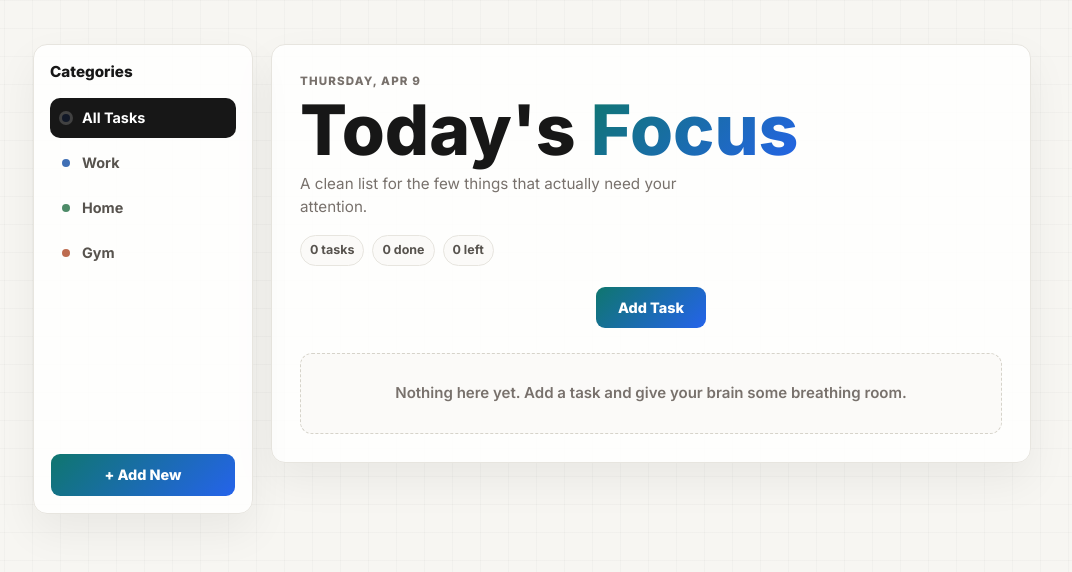
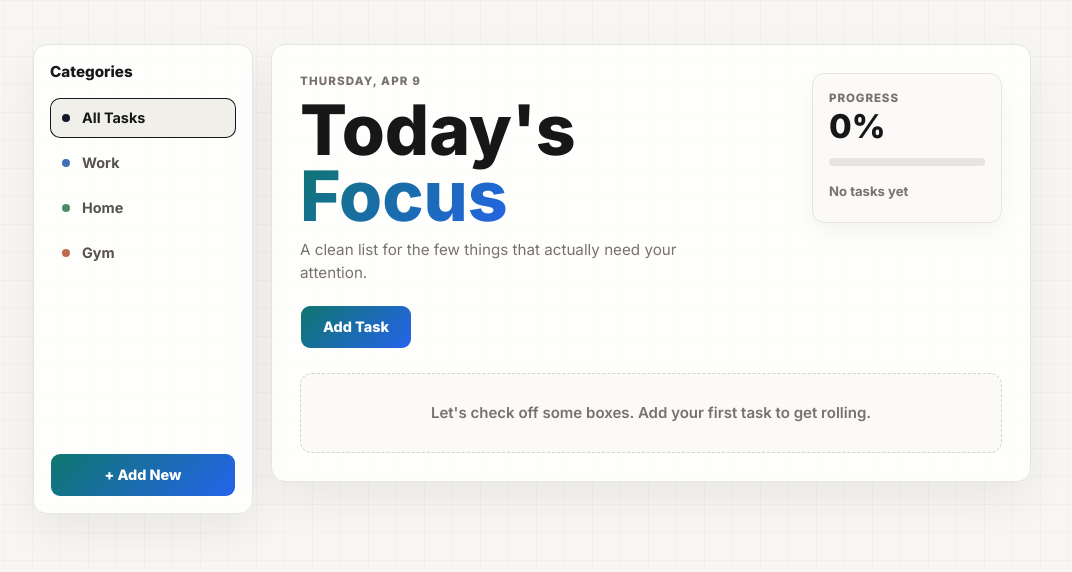
Before and after one commit to Chibbs13/todo-react, a React (Vite) app in the folder client/: page / in a window 1280 px wide. Shown: the top 572 px of the page, without its empty margins (108-1180 px from the left). Built offline with nearby package versions, Linux system fonts and the light colour scheme.

Commit message:
Added progress tracking with empty state and celebration animation

```diff
--- a/client/src/App.css
+++ b/client/src/App.css
@@ -114,12 +114,13 @@ textarea {
 }
 
 .category-item.active {
-  background: #171717;
-  color: #ffffff;
+  background: #f0efea;
+  color: #171717;
+  box-shadow: inset 0 0 0 1px #171717;
 }
 
 .category-item.active::before {
-  box-shadow: 0 0 0 3px rgba(255, 255, 255, 0.18);
+  box-shadow: 0 0 0 3px var(--category-soft);
 }
 
 .category-add-button {
@@ -151,9 +152,16 @@ textarea {
   padding: 28px;
 }
 
+.todo-top-row {
+  display: grid;
+  grid-template-columns: minmax(0, 1fr) 190px;
+  gap: 18px;
+  align-items: start;
+  margin-bottom: 20px;
+}
+
 .todo-header {
-  display: block;
-  margin-bottom: 20px;
+  min-width: 0;
 }
 
 .todo-heading {
@@ -198,7 +206,7 @@ textarea {
 .todo-add-button {
   display: block;
   min-width: 112px;
-  margin: 0 auto 24px;
+  margin: 0 0 24px;
   padding: 10px 14px;
   border: 1px solid transparent;
   border-radius: 10px;
@@ -209,21 +217,162 @@ textarea {
   font-weight: 750;
 }
 
-.task-stats {
-  display: flex;
-  flex-wrap: wrap;
-  gap: 8px;
-  margin-top: 16px;
+.progress-card {
+  position: relative;
+  display: grid;
+  gap: 12px;
+  min-height: 150px;
+  padding: 16px;
+  border: 1px solid #e7e5df;
+  border-radius: 12px;
+  background: #fbfaf8;
+  box-shadow: 0 10px 24px rgba(23, 23, 23, 0.045);
 }
 
-.task-stats span {
-  padding: 5px 9px;
-  border: 1px solid #e7e5df;
+.progress-card.celebrating {
+  animation: progressShake 0.42s ease;
+}
+
+.confetti-burst {
+  position: absolute;
+  top: 16px;
+  right: 18px;
+  pointer-events: none;
+}
+
+.great-job-pop {
+  position: absolute;
+  top: -14px;
+  right: 14px;
+  z-index: 1;
+  padding: 7px 11px;
   border-radius: 999px;
-  background: #fbfaf8;
-  color: #57534e;
-  font-size: 0.78rem;
-  font-weight: 700;
+  background: linear-gradient(135deg, #0f766e, #2563eb);
+  box-shadow:
+    0 10px 24px rgba(37, 99, 235, 0.22),
+    0 0 0 3px rgba(47, 214, 187, 0.16);
+  color: #ffffff;
+  font-size: 0.82rem;
+  font-weight: 800;
+  pointer-events: none;
+  animation: greatJobPop 2s ease forwards;
+}
+
+.confetti-burst span {
+  position: absolute;
+  width: 7px;
+  height: 12px;
+  border-radius: 2px;
+  background: #22c55e;
+  opacity: 0;
+  animation: confettiPop 1.8s ease-out forwards;
+}
+
+.confetti-burst span:nth-child(2) {
+  background: #0f766e;
+  animation-delay: 0.04s;
+  transform: rotate(30deg);
+}
+
+.confetti-burst span:nth-child(3) {
+  background: #86efac;
+  animation-delay: 0.08s;
+  transform: rotate(-22deg);
+}
+
+.confetti-burst span:nth-child(4) {
+  background: #2563eb;
+  animation-delay: 0.1s;
+  transform: rotate(16deg);
+}
+
+.confetti-burst span:nth-child(5) {
+  background: #14b8a6;
+  animation-delay: 0.14s;
+  transform: rotate(-35deg);
+}
+
+.confetti-burst span:nth-child(6) {
+  background: #bbf7d0;
+  animation-delay: 0.18s;
+  transform: rotate(42deg);
+}
+
+.confetti-burst span:nth-child(7) {
+  background: #22c55e;
+  animation-delay: 0.22s;
+  transform: rotate(-12deg);
+}
+
+.confetti-burst span:nth-child(8) {
+  background: #60a5fa;
+  animation-delay: 0.26s;
+  transform: rotate(58deg);
+}
+
+.confetti-burst span:nth-child(9) {
+  background: #2dd4bf;
+  animation-delay: 0.3s;
+  transform: rotate(-48deg);
+}
+
+.confetti-burst span:nth-child(10) {
+  background: #4ade80;
+  animation-delay: 0.34s;
+  transform: rotate(24deg);
+}
+
+.confetti-burst span:nth-child(11) {
+  background: #93c5fd;
+  animation-delay: 0.38s;
+  transform: rotate(-64deg);
+}
+
+.confetti-burst span:nth-child(12) {
+  background: #0f766e;
+  animation-delay: 0.42s;
+  transform: rotate(72deg);
+}
+
+.progress-label {
+  margin: 0 0 4px;
+  color: #78716c;
+  font-size: 0.72rem;
+  font-weight: 800;
+  letter-spacing: 0.08em;
+  text-transform: uppercase;
+}
+
+.progress-value {
+  margin: 0;
+  color: #171717;
+  font-size: 2.05rem;
+  font-weight: 800;
+  line-height: 0.95;
+}
+
+.progress-track {
+  width: 100%;
+  height: 8px;
+  overflow: hidden;
+  border-radius: 999px;
+  background: #e7e5df;
+}
+
+.progress-track span {
+  display: block;
+  height: 100%;
+  border-radius: inherit;
+  background: linear-gradient(135deg, #0f766e, #2563eb);
+  box-shadow: 0 0 16px rgba(37, 99, 235, 0.32);
+  transition: width 0.24s ease;
+}
+
+.progress-copy {
+  margin: 0;
+  color: #78716c;
+  font-size: 0.82rem;
+  font-weight: 650;
 }
 
 .task-list {
@@ -543,6 +692,132 @@ textarea {
   }
 }
 
+@keyframes progressShake {
+  0%,
+  100% {
+    transform: translateX(0);
+  }
+
+  20% {
+    transform: translateX(-3px) rotate(-0.5deg);
+  }
+
+  40% {
+    transform: translateX(3px) rotate(0.5deg);
+  }
+
+  60% {
+    transform: translateX(-2px) rotate(-0.4deg);
+  }
+
+  80% {
+    transform: translateX(2px) rotate(0.4deg);
+  }
+}
+
+@keyframes confettiPop {
+  0% {
+    opacity: 0;
+    transform: translate(0, 0) scale(0.6) rotate(0deg);
+  }
+
+  18% {
+    opacity: 1;
+  }
+
+  100% {
+    opacity: 0;
+    transform: translate(var(--confetti-x, -22px), var(--confetti-y, 42px))
+      scale(1) rotate(120deg);
+  }
+}
+
+@keyframes greatJobPop {
+  0% {
+    opacity: 0;
+    transform: translateY(8px) scale(0.86);
+  }
+
+  15% {
+    opacity: 1;
+    transform: translateY(0) scale(1.06);
+  }
+
+  28% {
+    transform: translateY(0) scale(1);
+  }
+
+  78% {
+    opacity: 1;
+    transform: translateY(0) scale(1);
+  }
+
+  100% {
+    opacity: 0;
+    transform: translateY(-8px) scale(0.96);
+  }
+}
+
+.confetti-burst span:nth-child(1) {
+  --confetti-x: -46px;
+  --confetti-y: 28px;
+}
+
+.confetti-burst span:nth-child(2) {
+  --confetti-x: -24px;
+  --confetti-y: -16px;
+}
+
+.confetti-burst span:nth-child(3) {
+  --confetti-x: 8px;
+  --confetti-y: 34px;
+}
+
+.confetti-burst span:nth-child(4) {
+  --confetti-x: -58px;
+  --confetti-y: -8px;
+}
+
+.confetti-burst span:nth-child(5) {
+  --confetti-x: 22px;
+  --confetti-y: -26px;
+}
+
+.confetti-burst span:nth-child(6) {
+  --confetti-x: -12px;
+  --confetti-y: 54px;
+}
+
+.confetti-burst span:nth-child(7) {
+  --confetti-x: -72px;
+  --confetti-y: 22px;
+}
+
+.confetti-burst span:nth-child(8) {
+  --confetti-x: 34px;
+  --confetti-y: 20px;
+}
+
+.confetti-burst span:nth-child(9) {
+  --confetti-x: -36px;
+  --confetti-y: -38px;
+}
+
+.confetti-burst span:nth-child(10) {
+  --confetti-x: 48px;
+  --confetti-y: -8px;
+}
+
+.confetti-burst span:nth-child(11) {
+  --confetti-x: -76px;
+  --confetti-y: -30px;
+}
+
+.confetti-burst span:nth-child(12) {
+  --confetti-x: 18px;
+  --confetti-y: 64px;
+}
+
 @media (max-width: 860px) {
   .app {
     padding: 24px 14px;
@@ -589,8 +864,18 @@ textarea {
     padding: 22px 16px;
   }
 
+  .todo-top-row {
+    grid-template-columns: 1fr;
+  }
+
+  .progress-card {
+    min-height: 0;
+  }
+
   .todo-add-button {
     width: 100%;
+    margin-right: 0;
+    margin-left: 0;
   }
 }
 
--- a/client/src/App.jsx
+++ b/client/src/App.jsx
@@ -1,4 +1,4 @@
-import { useCallback, useState, useEffect } from "react";
+import { useCallback, useRef, useState, useEffect } from "react";
 import "./App.css";
 import { DndContext, closestCenter } from "@dnd-kit/core";
 import { arrayMove } from "@dnd-kit/sortable";
@@ -10,10 +10,6 @@ import CategoryModal from "./components/CategoryModal";
 import { getCategoryStyle } from "./lib/categoryColors";
 
 const DEFAULT_CATEGORIES = ["All Tasks", "Work", "Home", "Gym"];
-
-function formatTaskCount(count, singular, plural = `${singular}s`) {
-  return `${count} ${count === 1 ? singular : plural}`;
-}
 
 function App() {
   const [task, setTask] = useState(() => {
@@ -50,6 +46,8 @@ function App() {
   const [taskTitle, setTaskTitle] = useState("");
   const [taskDetails, setTaskDetails] = useState("");
   const [taskCategory, setTaskCategory] = useState("All Tasks");
+  const [isCelebrating, setIsCelebrating] = useState(false);
+  const celebrationTimeoutRef = useRef(null);
 
   const [isAddingCategory, setIsAddingCategory] = useState(false);
   const [newCategory, setNewCategory] = useState("");
@@ -69,7 +67,10 @@ function App() {
   const completedTaskCount = visibleTasks.filter(
     (taskItem) => taskItem.completed,
   ).length;
-  const remainingTaskCount = visibleTasks.length - completedTaskCount;
+  const progressPercent =
+    visibleTasks.length === 0
+      ? 0
+      : Math.round((completedTaskCount / visibleTasks.length) * 100);
   const todayLabel = new Intl.DateTimeFormat("en", {
     weekday: "long",
     month: "short",
@@ -77,6 +78,19 @@ function App() {
   }).format(new Date());
   const defaultTaskCategory =
     selectedCategory === "All Tasks" ? categories[1] || "All Tasks" : selectedCategory;
+
+  useEffect(() => {
+    return () => window.clearTimeout(celebrationTimeoutRef.current);
+  }, []);
+
+  function startCelebration() {
+    window.clearTimeout(celebrationTimeoutRef.current);
+    setIsCelebrating(true);
+
+    celebrationTimeoutRef.current = window.setTimeout(() => {
+      setIsCelebrating(false);
+    }, 2200);
+  }
 
   function openAddTaskModal() {
     setIsAddingTask(true);
@@ -142,13 +156,27 @@ function App() {
   }
 
   function toggleTaskCompleted(id) {
-    setTask(
-      task.map((taskItem) =>
+    const nextTasks = task.map((taskItem) =>
       taskItem.id === id
         ? { ...taskItem, completed: !taskItem.completed }
         : taskItem,
-      ),
     );
+    const nextVisibleTasks =
+      selectedCategory === "All Tasks"
+        ? nextTasks
+        : nextTasks.filter((taskItem) => taskItem.category === selectedCategory);
+    const wasComplete =
+      visibleTasks.length > 0 &&
+      visibleTasks.every((taskItem) => taskItem.completed);
+    const nextIsComplete =
+      nextVisibleTasks.length > 0 &&
+      nextVisibleTasks.every((taskItem) => taskItem.completed);
+
+    setTask(nextTasks);
+
+    if (!wasComplete && nextIsComplete) {
+      startCelebration();
+    }
   }
 
   function handleDragEnd(event) {
@@ -195,6 +223,7 @@ function App() {
         />
 
         <div className="todo-container">
+          <div className="todo-top-row">
             <div className="todo-header">
               <div className="todo-heading">
                 <p className="todo-date">{todayLabel}</p>
@@ -207,11 +236,57 @@ function App() {
                   attention.
                 </p>
               </div>
+            </div>
 
-            <div className="task-stats" aria-label="Task summary">
-              <span>{formatTaskCount(visibleTasks.length, "task")}</span>
-              <span>{formatTaskCount(completedTaskCount, "done", "done")}</span>
-              <span>{formatTaskCount(remainingTaskCount, "left", "left")}</span>
+            <div
+              className={`progress-card ${isCelebrating ? "celebrating" : ""}`}
+              aria-label="Completion progress"
+            >
+              {isCelebrating && (
+                <>
+                  <div className="great-job-pop" role="status">
+                    Great Job!
+                  </div>
+
+                  <div className="confetti-burst" aria-hidden="true">
+                    <span />
+                    <span />
+                    <span />
+                    <span />
+                    <span />
+                    <span />
+                    <span />
+                    <span />
+                    <span />
+                    <span />
+                    <span />
+                    <span />
+                  </div>
+                </>
+              )}
+
+              <div>
+                <p className="progress-label">Progress</p>
+                <p className="progress-value">{progressPercent}%</p>
+              </div>
+
+              <div
+                className="progress-track"
+                role="progressbar"
+                aria-valuemin="0"
+                aria-valuemax="100"
+                aria-valuenow={progressPercent}
+              >
+                <span style={{ width: `${progressPercent}%` }} />
+              </div>
+
+              <p className="progress-copy">
+                {visibleTasks.length === 0
+                  ? "No tasks yet"
+                  : completedTaskCount === 0
+                    ? "Let's check off some boxes"
+                  : `${completedTaskCount} of ${visibleTasks.length} complete`}
+              </p>
             </div>
           </div>
 
--- a/client/src/components/TaskList.jsx
+++ b/client/src/components/TaskList.jsx
@@ -13,8 +13,8 @@ function TaskList({
 }) {
   const emptyMessage =
     selectedCategory === "All Tasks"
-      ? "Nothing here yet. Add a task and give your brain some breathing room."
-      : `No ${selectedCategory} tasks. A rare and beautiful sight.`;
+      ? "Let's check off some boxes. Add your first task to get rolling."
+      : `No ${selectedCategory} tasks yet. This list is ready when you are.`;
 
   return (
     <SortableContext
```
Lines whose indentation alone changed are shown as unchanged.
